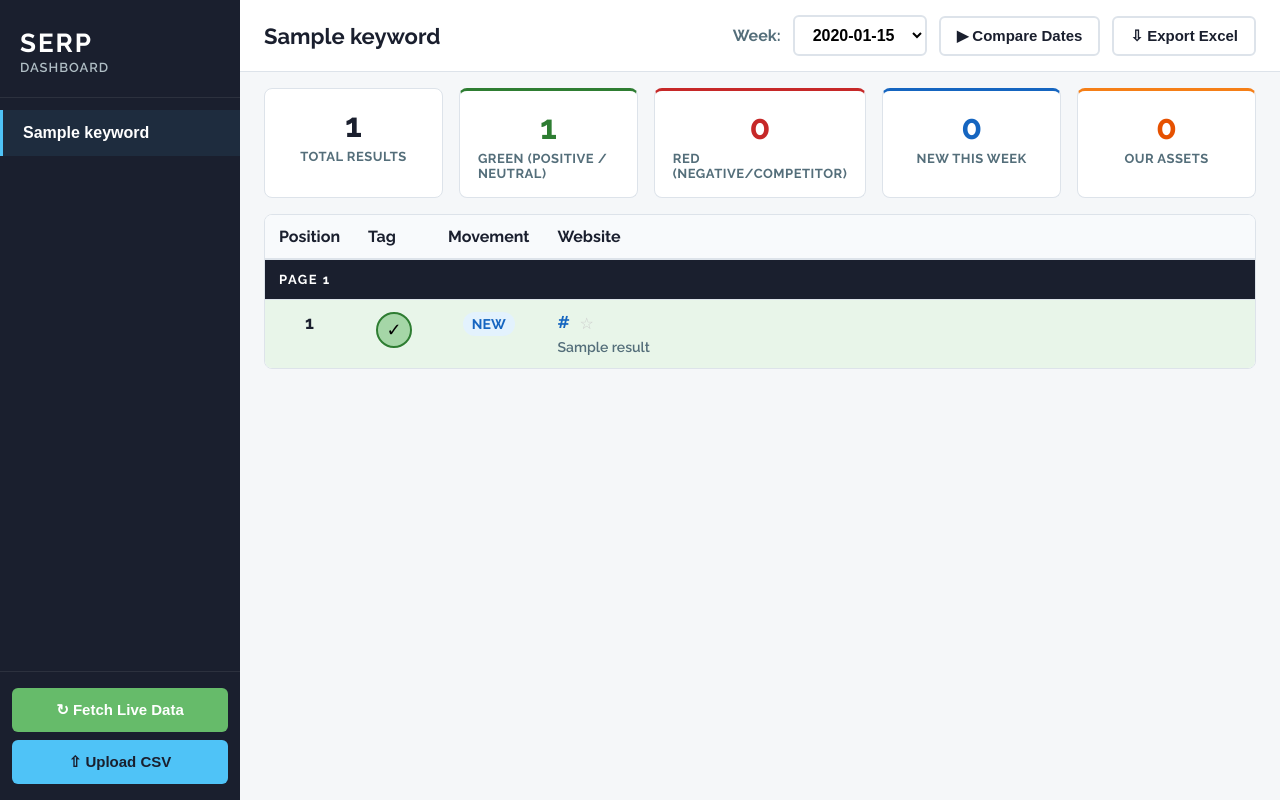
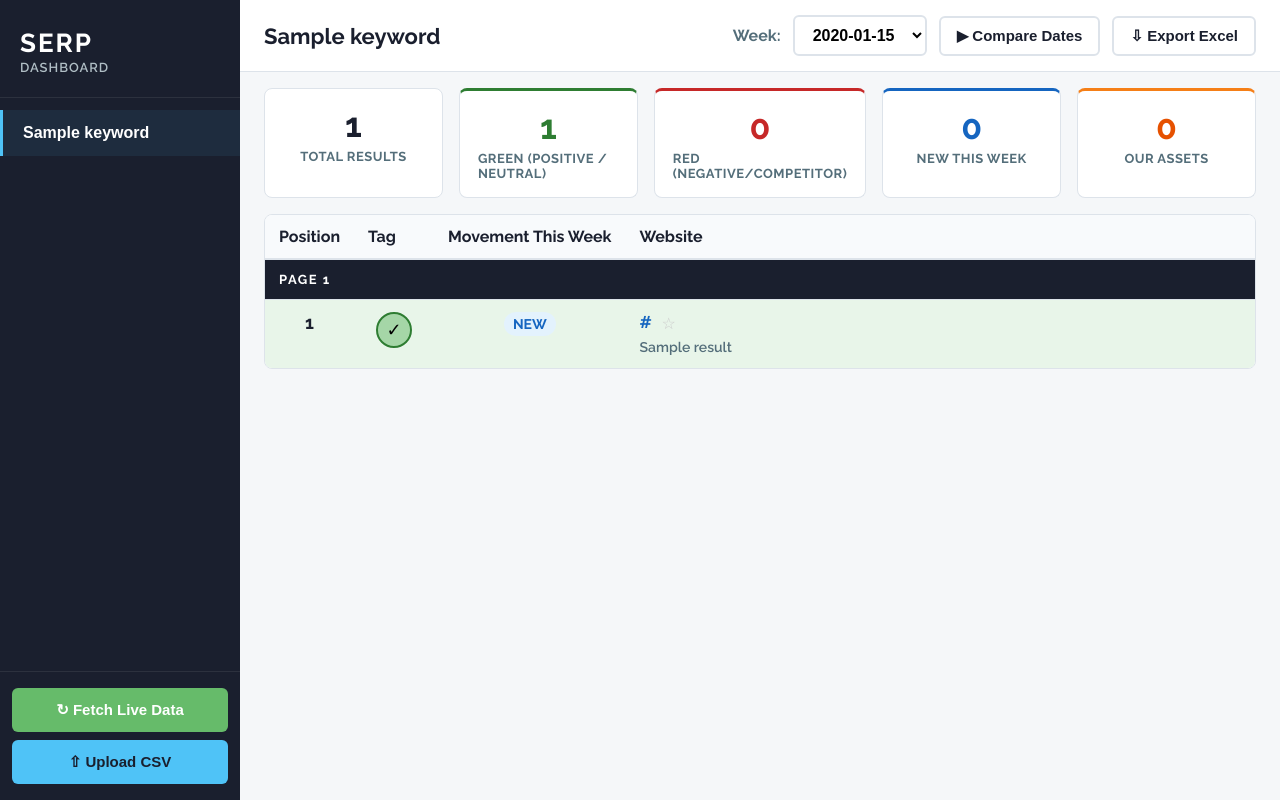
Before and after one commit to sfaldmo/serpsdash, a Flask app: page / in a window 1280 px wide. Run offline with Flask 3, Linux system fonts and the light colour scheme; tables that the repository leaves empty hold one stand-in row (values such as "Sample post"); data that the repository does not hold is empty.

Commit message:
Rename 'Movement' column header to 'Movement This Week'
Co-Authored-By: Claude Sonnet 4.6 <noreply@anthropic.com>

```diff
--- a/templates/index.html
+++ b/templates/index.html
@@ -82,7 +82,7 @@
         <tr>
           <th class="col-pos">Position</th>
           <th class="col-sentiment">Tag</th>
-          <th class="col-movement">Movement</th>
+          <th class="col-movement">Movement This Week</th>
           <th class="col-url">Website</th>
         </tr>
       </thead>
```
